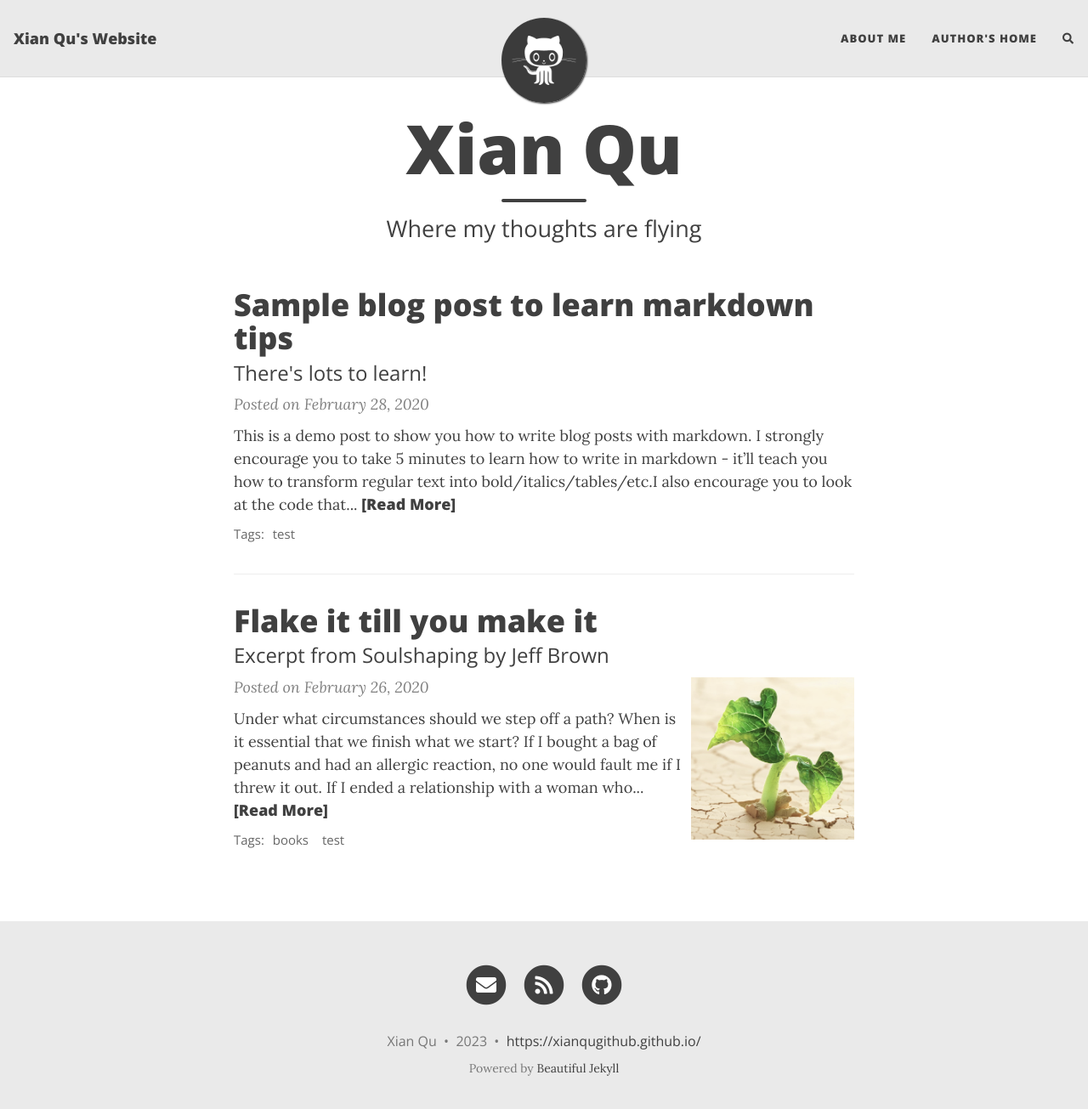
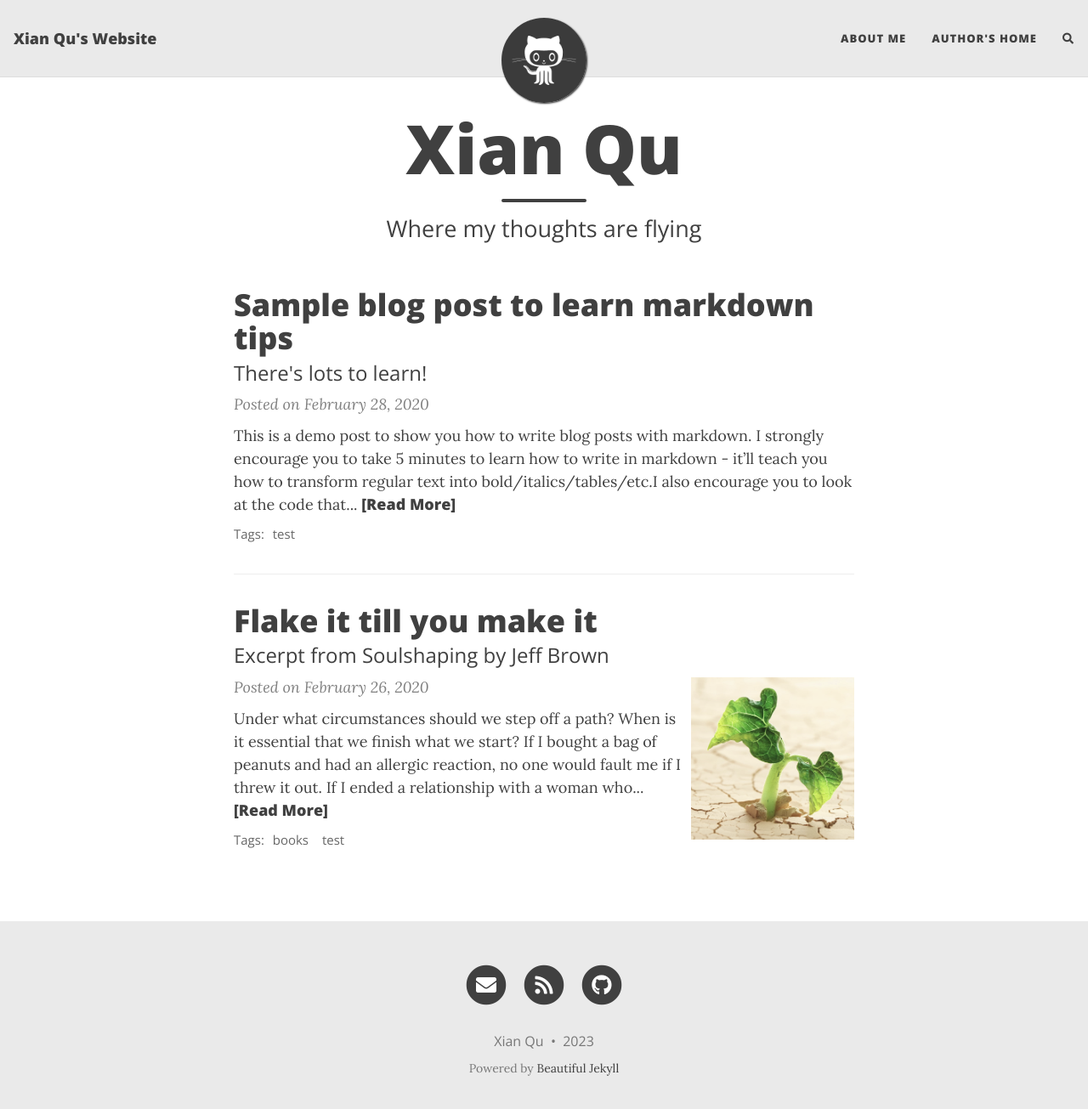
Before and after one commit to xianqugithub/xianqugithub.github.io, a Jekyll site: the page built from index.html, in a window 1280 px wide and 1318 px high. Shown: the top 1305 px of the window at 85% size. Built offline with Jekyll 4.4.1, drawn with Linux system fonts in a browser that asks for light colours; nearby versions of some CDN libraries; the list of posts is cut into pages by our own code; comment, search, counter and statistics services are not loaded; some of the changed lines change nothing that is shown.

Commit message:
disable pretty url

```diff
--- a/_config.yml
+++ b/_config.yml
@@ -93,7 +93,7 @@ share-links-active:
 
 # How to display the link to your website in the footer
 # Remove this if you don't want a link in the footer
-url-pretty: "https://xianqugithub.github.io/"
+# url-pretty: "https://xianqugithub.github.io/"
 
 # Excerpt word length - Truncate the excerpt of each post on the feed page to the specified number of words
 excerpt_length: 50
```
